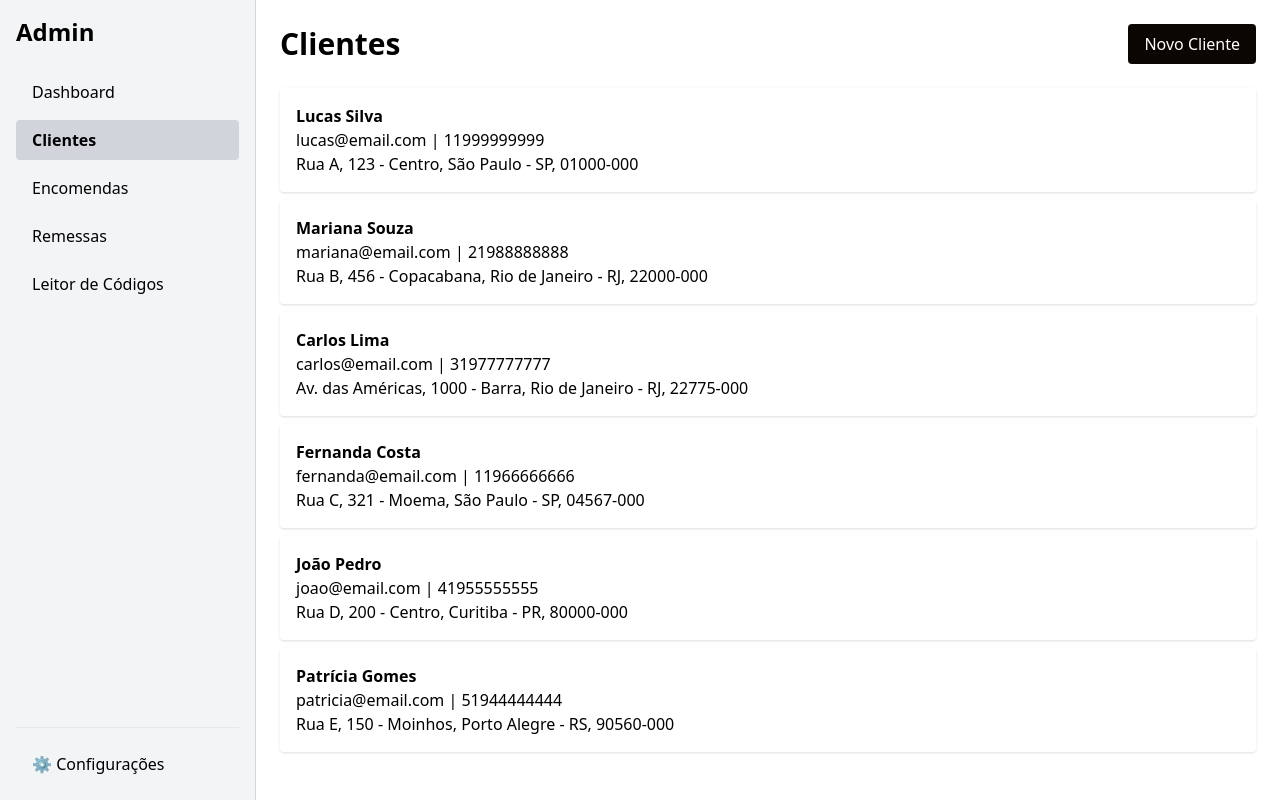
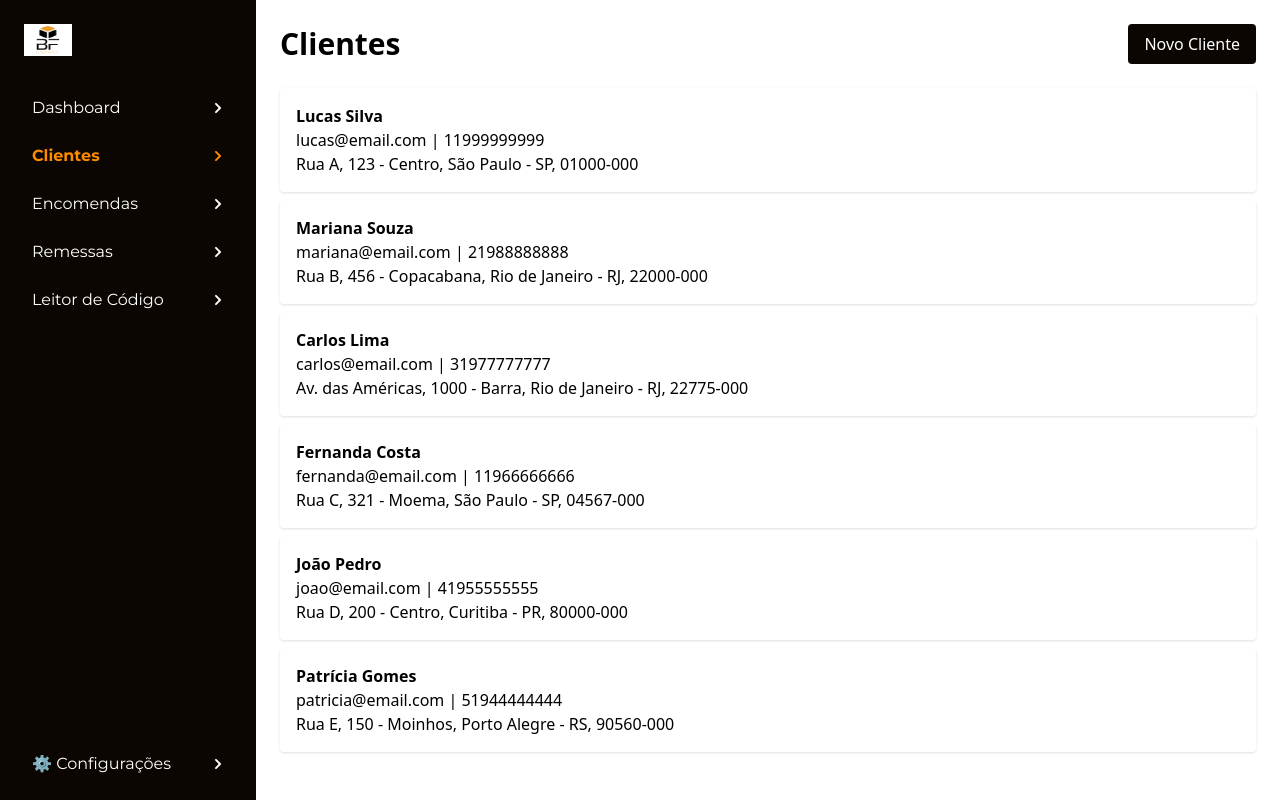
Before and after one commit to blackflightlogistics/blackflight-front, a React (Vite) app: page /admin/clientes in a window 1280 px wide. Built offline with nearby package versions, Linux system fonts and the light colour scheme.

Commit message:
ajuste side bar

```diff
--- a/src/components/admin/Sidebar.tsx
+++ b/src/components/admin/Sidebar.tsx
@@ -1,4 +1,5 @@
 import { Link, useLocation } from "react-router-dom";
+import { FaChevronRight } from "react-icons/fa";
 
 interface SidebarProps {
   mobileAberta?: boolean;
@@ -8,23 +9,20 @@ interface SidebarProps {
 const Sidebar = ({ mobileAberta = false, onFechar }: SidebarProps) => {
   const location = useLocation();
 
-  const linkClass = (path: string) =>
-    `block px-4 py-2 rounded hover:bg-gray-200 ${
-      location.pathname === path ? "bg-gray-300 font-bold" : ""
-    }`;
+  const isActive = (path: string) => location.pathname === path;
 
   return (
     <>
       {/* Desktop */}
-      <aside className="hidden md:flex flex-col justify-between w-64 bg-gray-100 h-screen p-4 border-r border-gray-300">
-        <SidebarContent linkClass={linkClass} />
+      <aside className="hidden md:flex flex-col w-64 bg-black h-screen p-6 justify-between">
+        <SidebarContent isActive={isActive} />
       </aside>
 
       {/* Mobile */}
       {mobileAberta && (
         <div className="fixed inset-0 z-50 flex">
-          <div className="w-64 h-full bg-white shadow-lg border-r p-4 flex flex-col justify-between">
-            <SidebarContent linkClass={linkClass} />
+          <div className="w-64 h-full bg-black shadow-lg p-6 flex flex-col justify-between">
+            <SidebarContent isActive={isActive} />
           </div>
           <div className="flex-1 bg-black bg-opacity-30" onClick={onFechar} />
         </div>
@@ -34,47 +32,60 @@ const Sidebar = ({ mobileAberta = false, onFechar }: SidebarProps) => {
 };
 
 const SidebarContent = ({
-  linkClass,
+  isActive,
 }: {
-  linkClass: (path: string) => string;
+  isActive: (path: string) => boolean;
 }) => {
   return (
-    <>
+    <div className="flex flex-col justify-between h-full">
       {/* Parte de cima */}
       <div>
-        <h2 className="text-xl font-bold mb-6">Admin</h2>
-        <nav className="flex flex-col space-y-2">
-          <Link to="/admin" className={linkClass("/admin")}>
-            Dashboard
+        {/* Logo */}
+        <div className="mb-10">
+          <Link to="/">
+            <img src="/image.png" alt="Logo" className="w-[3rem] h-[2rem]" />
           </Link>
-          <Link to="/admin/clientes" className={linkClass("/admin/clientes")}>
-            Clientes
-          </Link>
-          <Link
-            to="/admin/encomendas"
-            className={linkClass("/admin/encomendas")}
-          >
-            Encomendas
-          </Link>
-          <Link to="/admin/remessas" className={linkClass("/admin/remessas")}>
-            Remessas
-          </Link>
-          <Link to="/admin/leitor" className={linkClass("/admin/leitor")}>
-            Leitor de Códigos
-          </Link>
+        </div>
+
+        {/* Links principais */}
+        <nav className="flex flex-col gap-6">
+          <SidebarLink to="/admin" label="Dashboard" active={isActive("/admin")} />
+          <SidebarLink to="/admin/clientes" label="Clientes" active={isActive("/admin/clientes")} />
+          <SidebarLink to="/admin/encomendas" label="Encomendas" active={isActive("/admin/encomendas")} />
+          <SidebarLink to="/admin/remessas" label="Remessas" active={isActive("/admin/remessas")} />
+          <SidebarLink to="/admin/leitor" label="Leitor de Código" active={isActive("/admin/leitor")} />
         </nav>
       </div>
 
-      {/* Parte de baixo - sempre fixa no fim */}
-      <div className="pt-4 border-t mt-6">
-        <Link
-          to="/admin/configuracoes"
-          className={linkClass("/admin/configuracoes")}
-        >
-          ⚙️ Configurações
-        </Link>
+      {/* Parte de baixo */}
+      <div className="pt-10">
+        <SidebarLink to="/admin/configuracoes" label="⚙️ Configurações" active={isActive("/admin/configuracoes")} />
       </div>
-    </>
+    </div>
+  );
+};
+
+const SidebarLink = ({
+  to,
+  label,
+  active,
+}: {
+  to: string;
+  label: string;
+  active: boolean;
+}) => {
+  return (
+    <Link
+      to={to}
+      className={`flex items-center justify-between px-2 text-sm font-secondary ${
+        active ? "text-orange font-semibold" : "text-white"
+      } hover:text-orange transition`}
+    >
+      <span>{label}</span>
+      <FaChevronRight
+        className={`text-xs ${active ? "text-orange" : "text-white"}`}
+      />
+    </Link>
   );
 };
 
```
